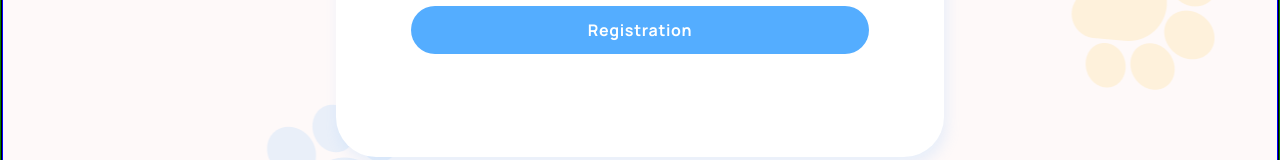
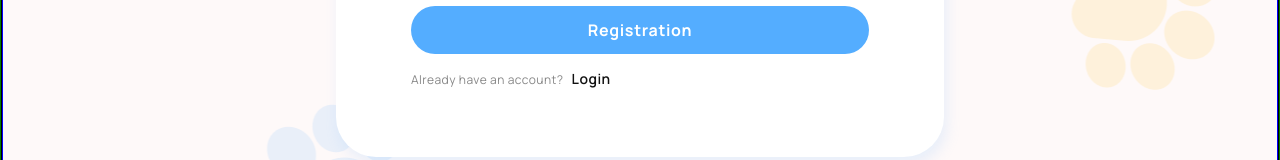
Before and after one commit to NNaumenko83/pets-front, a React (Vite) app: page /register in a window 1280 px wide. Shown: the part 513-673 px from the top of the page. Built offline with nearby package versions, Linux system fonts and the light colour scheme.

Commit message:
UPD: Input

```diff
--- a/src/components/AuthButton/AuthButton.styled.ts
+++ b/src/components/AuthButton/AuthButton.styled.ts
@@ -23,8 +23,7 @@ const AuthButtonStyled = styled(Button)`
     &:hover,
     &:focus {
         background: ${({ theme }) =>
-            (theme as any).colors
-                ?.buttonHoverBackgroundColor}; /* Змінено на градієнт для ховеру */
+            (theme as any).colors?.buttonHoverBackgroundColor};
     }
 `
 export default AuthButtonStyled
--- a/src/components/AuthForm/AuthForm.tsx
+++ b/src/components/AuthForm/AuthForm.tsx
@@ -14,6 +14,7 @@ import InputErrorWrapper from '../InputErrorWrapper/InputErrorWrapper'
 import ErrorMessage from '../ErrorMessage/ErrorMessage'
 import FormContentWrapper from '../FormContentWrapper/FormContentWrapper'
 import AuthButton from '../AuthButton/AuthButton'
+import FormText from '../FormText/FormText'
 
 const schema = yup
     .object({
@@ -94,6 +95,7 @@ function AuthForm() {
                 </InputsWrapper>
                 <AuthButton type="submit">Registration</AuthButton>
             </FormContentWrapper>
+            <FormText text="Already have an account?" to="/login" />
         </Form>
     )
 }
--- /dev/null
+++ b/src/components/FormText/FormText.styled.ts
@@ -0,0 +1,10 @@
+import styled from '@emotion/styled'
+
+const TextLinkWrapper = styled.div`
+    display: flex;
+    margin-top: 1rem;
+    align-items: center;
+    gap: 0.5rem;
+`
+
+export default TextLinkWrapper
--- /dev/null
+++ b/src/components/FormText/FormText.tsx
@@ -0,0 +1,19 @@
+import { Link } from 'react-router-dom'
+import Text from './Text/Text'
+import TextLinkWrapper from './FormText.styled'
+
+type IFormTextProps = {
+    text: string
+    to: string
+}
+
+function FormText({ text, to }: IFormTextProps) {
+    return (
+        <TextLinkWrapper>
+            <Text>{text}</Text>
+            <Link to={to}>Login</Link>
+        </TextLinkWrapper>
+    )
+}
+
+export default FormText
--- /dev/null
+++ b/src/components/FormText/Text/Text.styled.ts
@@ -0,0 +1,14 @@
+/* eslint-disable @typescript-eslint/no-explicit-any */
+import styled from '@emotion/styled'
+
+const TextStyled = styled.p`
+    color: ${({ theme }) => (theme as any).palette?.text.secondary};
+    text-align: center;
+    font-family: 'Manrope Regular';
+    font-size: 0.75rem;
+
+    line-height: 1.25;
+    letter-spacing: 0.03rem;
+`
+
+export default TextStyled
--- /dev/null
+++ b/src/components/FormText/Text/Text.tsx
@@ -0,0 +1,12 @@
+import { ReactNode } from 'react'
+import TextStyled from './Text.styled'
+
+type ITextProps = {
+    children: ReactNode
+}
+
+function Text({ children }: ITextProps) {
+    return <TextStyled>{children}</TextStyled>
+}
+
+export default Text
--- a/src/theme/theme.ts
+++ b/src/theme/theme.ts
@@ -42,6 +42,7 @@ const theme = createTheme({
         text: {
             primary: '#111111',
             secondary: '#888888',
+            //  ${({ theme }) => (theme as any).palette?.text.secondary};
         },
         error: {
             main: '#F43F5E',
```
